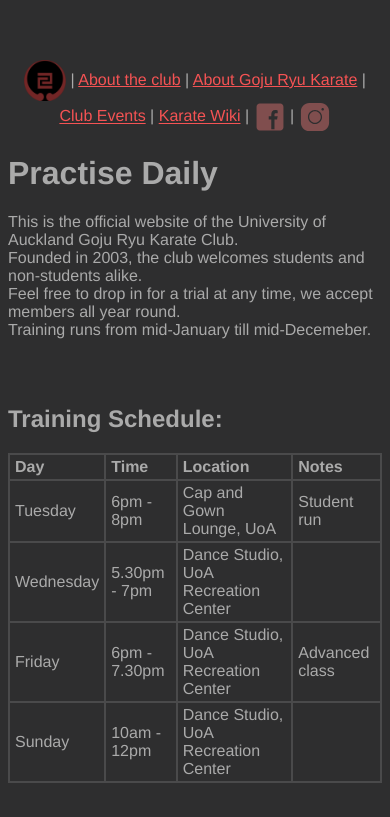
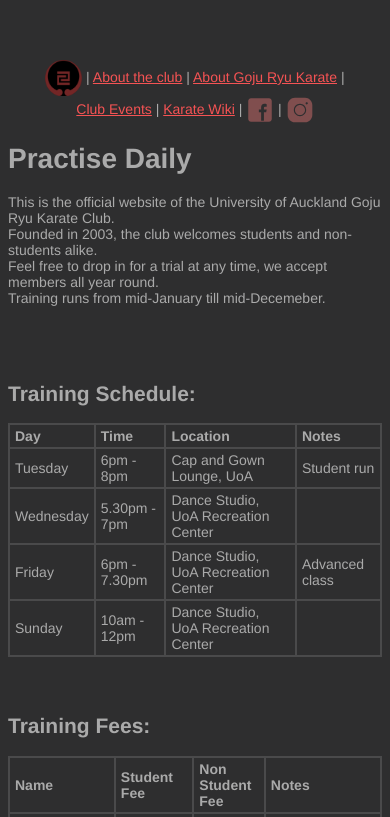
Before and after one commit to matt-auckland/uoa-karate, a Vue app: page / in a window 390 px wide. Shown: the top 817 px of the page. Built offline with nearby package versions, Linux system fonts and the light colour scheme.

Commit message:
Made the site fonts resize with width. made images for events, and in the header, resize with width too

```diff
--- a/src/App.vue
+++ b/src/App.vue
@@ -40,6 +40,18 @@
   margin-top: 60px;
 }
 
+@media (max-width: 500px) {
+  #app, body {
+    font-size: 14px;
+  }
+}
+
+@media (max-width: 350px) {
+  #app, body {
+    font-size: 12px;
+  }
+}
+
 body {
   background-color: var(--tuatara-dark);
   color: var(--base-font-color);
--- a/src/components/FeesTable.vue
+++ b/src/components/FeesTable.vue
@@ -6,7 +6,7 @@
         <tr>
           <th >Name</th>
           <th> Student Fee</th>
-          <th> Non&nbsp;Student Fee</th>
+          <th> Non Student Fee</th>
           <th> Notes</th>
         </tr>
       </thead>
--- a/src/components/Header.vue
+++ b/src/components/Header.vue
@@ -56,8 +56,27 @@ img:hover {
   width: 46px;
   filter: saturate(100%);
 }
+
 .social {
   width: 32px;
+}
+
+@media (max-width: 500px) {
+  img {
+    width: calc(42px * 0.875)
+  }
+  .social {
+    width: calc(32px * 0.875)
+  }
+}
+
+@media (max-width: 350px) {
+  img {
+    width: calc(42px * 0.75)
+  }
+  .social {
+    width: calc(32px * 0.75)
+  }
 }
 
 .social:hover {
--- a/src/views/EventsView.vue
+++ b/src/views/EventsView.vue
@@ -65,6 +65,19 @@ export default {
   max-width: 150px;
 }
 
+@media (max-width: 500px) {
+  .event-img {
+    max-width: calc(150px * 0.875);
+  }
+}
+
+@media (max-width: 350px) {
+  .event-img {
+    max-width: calc(150px * 0.75);
+  }
+}
+
+
 .event-text, .page-desc {
   padding-left: 20px;
 }
--- a/src/views/Home.vue
+++ b/src/views/Home.vue
@@ -44,9 +44,9 @@ export default {
     display: grid;
     grid-template-columns: repeat(auto-fit, minmax(auto, 600px));
     grid-auto-rows: minmax(200px, auto);
-    grid-gap: 30px;
+    grid-column-gap: 30px;
+    grid-row-gap: 40px;
     grid-auto-flow: dense;
-    /* align-items: center; */
     justify-content: center;
   }
 
@@ -57,6 +57,7 @@ export default {
 
   .clubmap {
     /* grid-area: map; */
+    margin: 30px 0 10px 0;
   }
 
   .schedule {
--- a/src/views/SingleEventView.vue
+++ b/src/views/SingleEventView.vue
@@ -22,7 +22,6 @@ export default {
   },
   data: function () {
     return {
-      // event: {}
     }
   },
   computed: {
@@ -67,6 +66,18 @@ export default {
   max-width: 150px;
 }
 
+@media (max-width: 500px) {
+  .event-img {
+    max-width: calc(150px * 0.875);
+  }
+}
+
+@media (max-width: 350px) {
+  .event-img {
+    max-width: calc(150px * 0.75);
+  }
+}
+
 .event-text, .page-desc {
   padding-left: 20px;
 }
```
